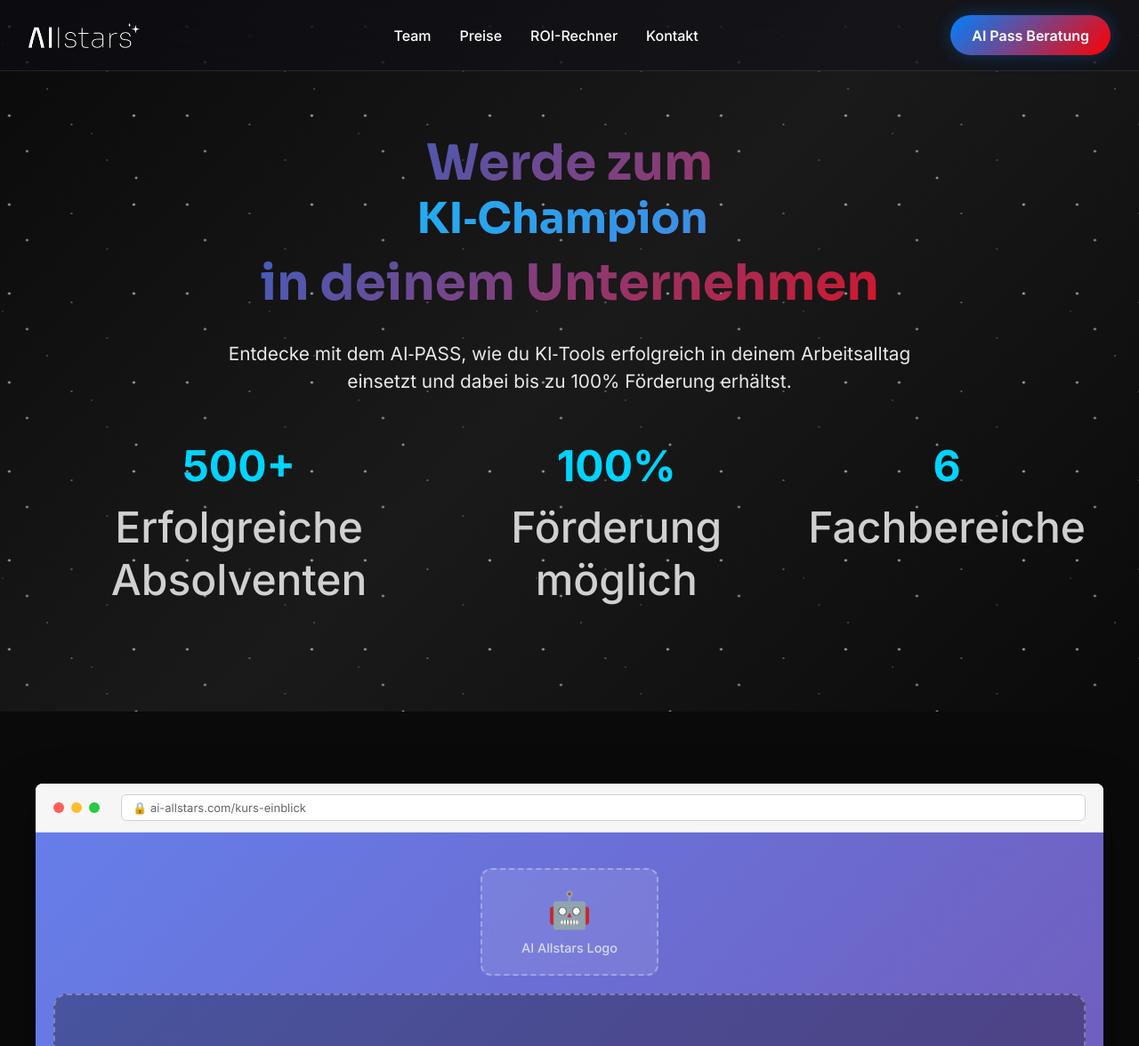
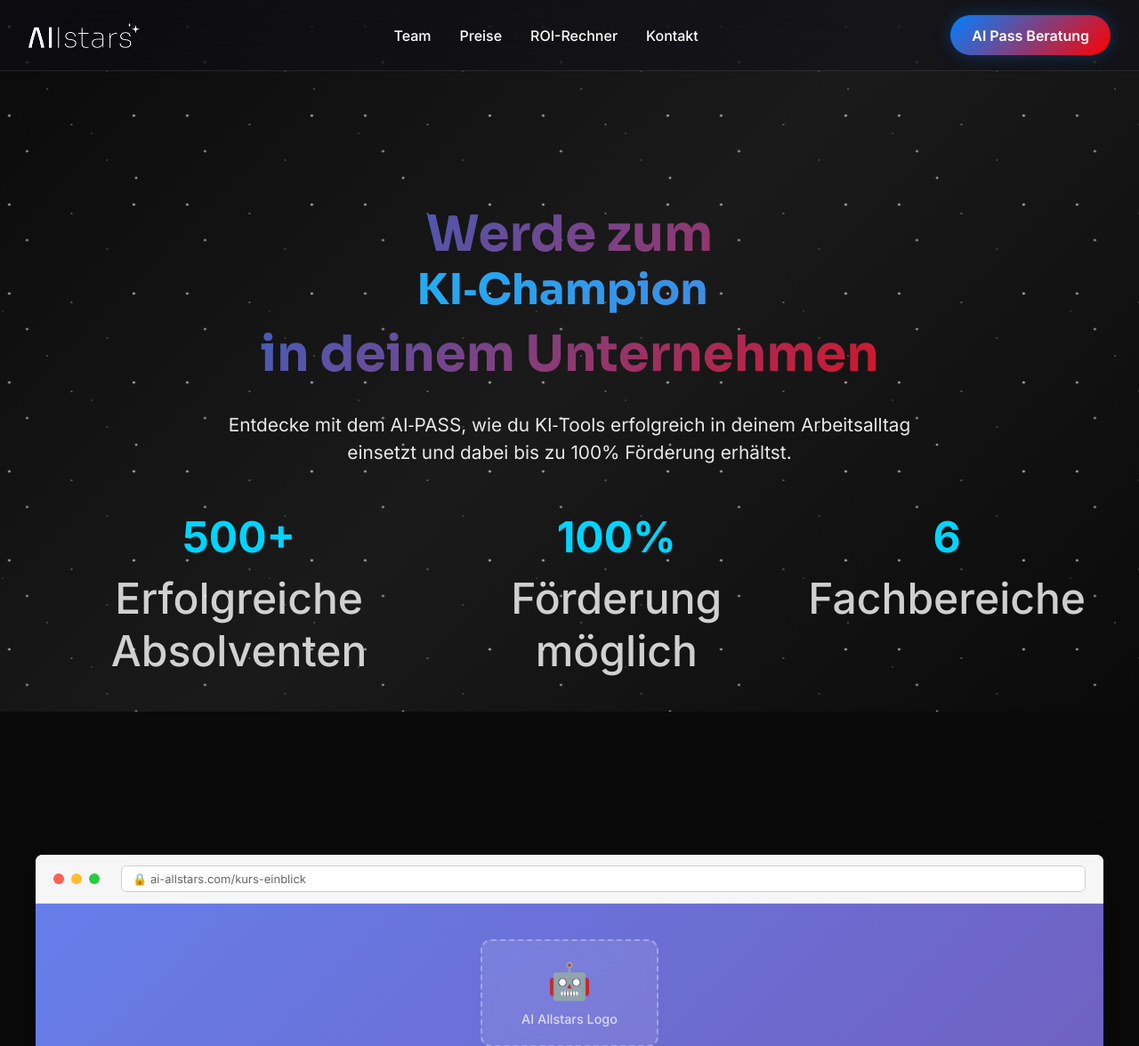
Before and after one commit to 2Patrick1111/kurs, a Flask app: page / in a window 1280 px wide. Shown: the top 1176 px of the page at 89% size. Run offline with Flask 3, Linux system fonts and the light colour scheme.

Commit message:
Increase space at the top of the page for improved visual layout
Adjusts the hero section padding in `kurs-einblick.html` to increase top margin.

Replit-Commit-Author: Agent
Replit-Commit-Session-Id: 3dcb9c66-c079-46d4-a1e1-d29f119eb2f9
Replit-Commit-Screenshot-Url: https://storage.googleapis.com/screenshot-production-us-central1/afe8ef5a-0b6f-4ded-82e8-0bf456781c78/3dcb9c66-c079-46d4-a1e1-d29f119eb2f9/QnYVDg1

```diff
--- a/templates/kurs-einblick.html
+++ b/templates/kurs-einblick.html
@@ -4,7 +4,7 @@
 <style>
         /* Hero Section Styles */
         .hero-section {
-            padding: 150px 20px 80px 20px;
+            padding: 230px 20px 80px 20px;
             text-align: center;
             max-width: 1200px;
             margin: 0 auto;
```
